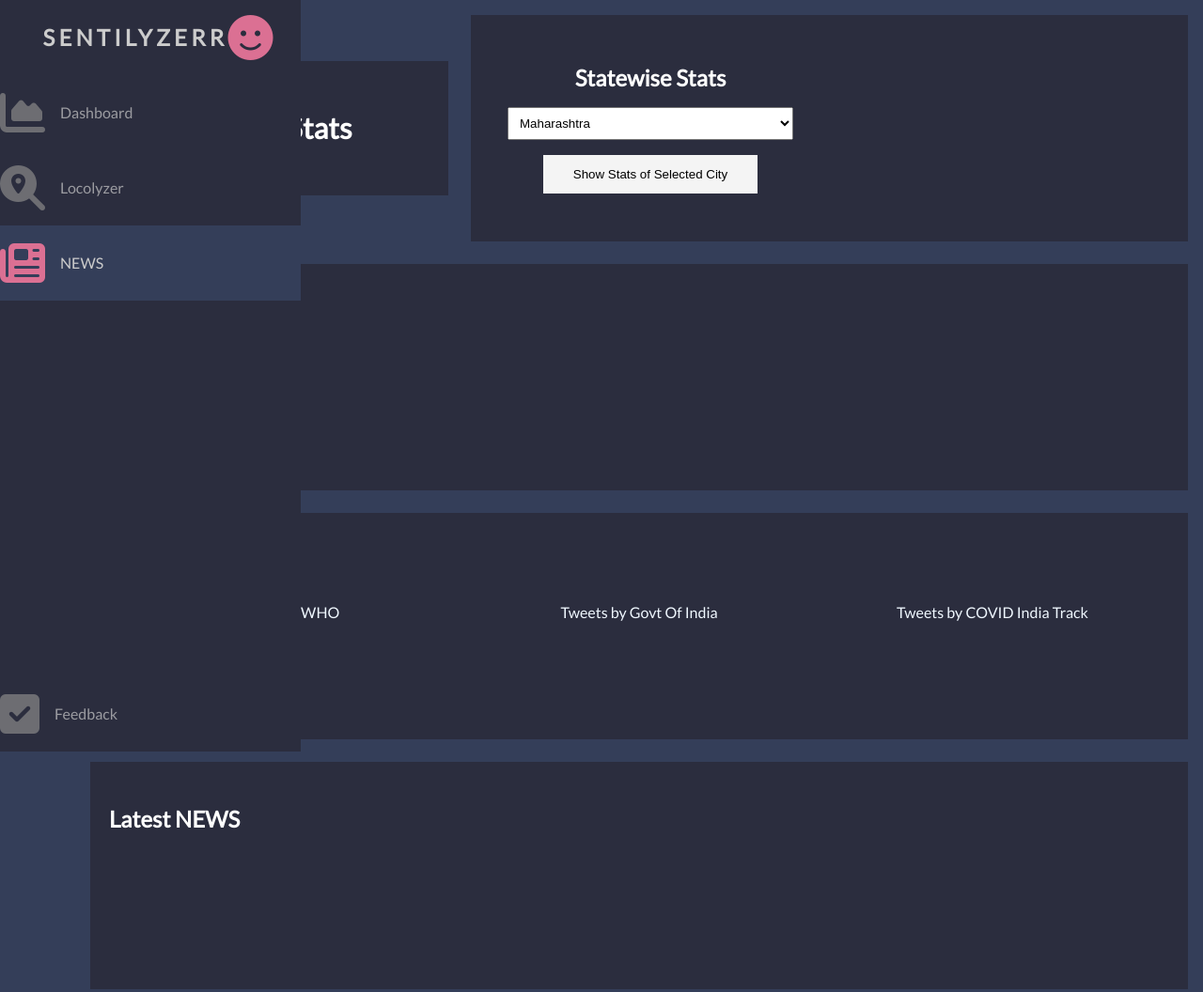
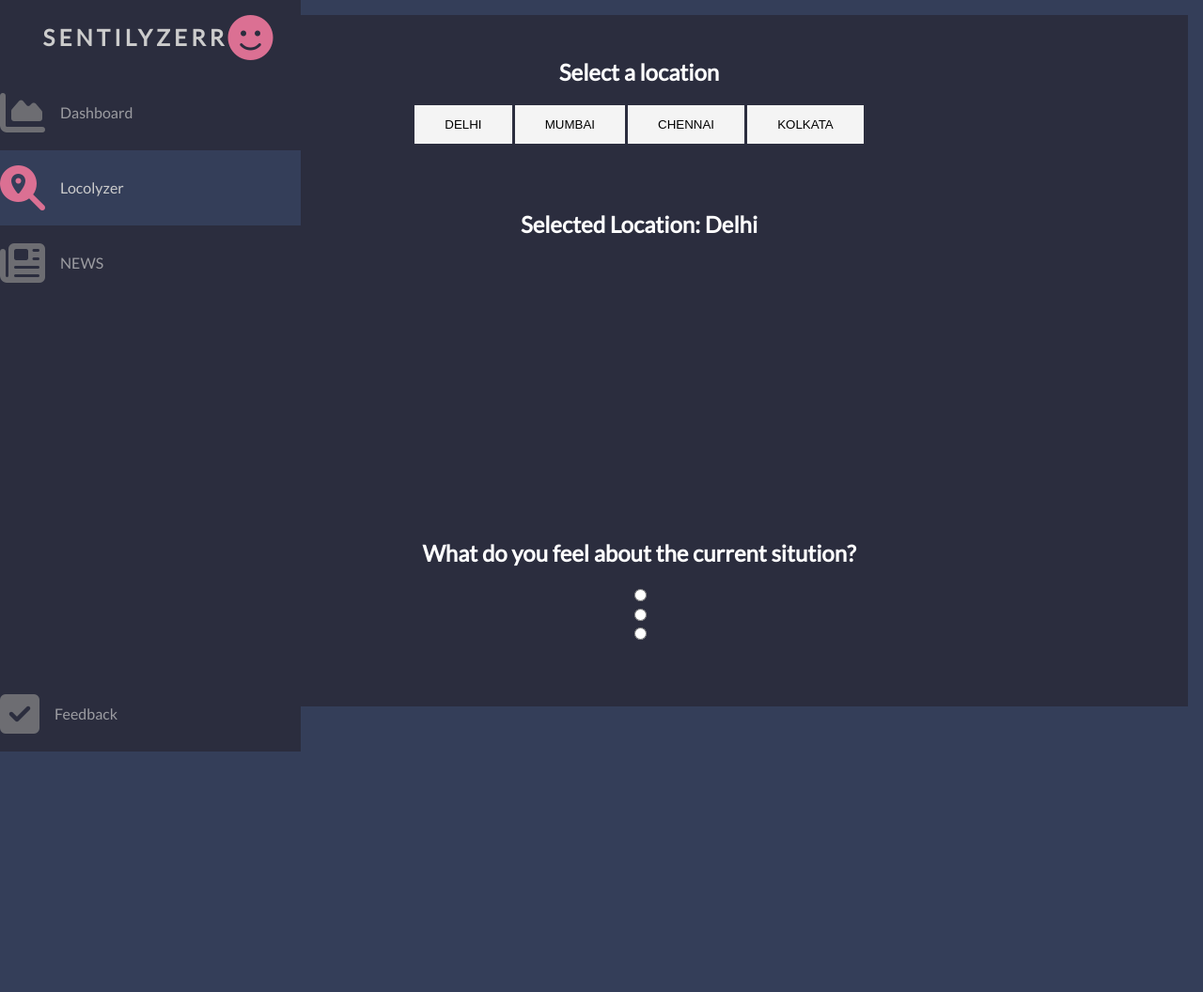
Before and after one commit to SmartPracticeschool/SBSPS-Challenge-2671-Sentiment-analysis-of-COVID-19-tweets-Visualization-dashboard, a plain HTML site: page public/locolyzer.html in a window 1280 px wide. Shown: the top 1056 px of the page at 94% size. After the commit the page ends 800 px from the top, so only its background shows below. Drawn offline with nearby package versions, Linux system fonts and the light colour scheme; files that its build step writes are made by us from their sources; a script that the page names is missing.

Commit message:
Locolyzer Done

```diff
--- a/public/locolyzer.html
+++ b/public/locolyzer.html
@@ -3,14 +3,14 @@
   <head>
     <meta charset="UTF-8" />
     <meta name="viewport" content="width=device-width, initial-scale=1.0" />
-    <!-- Font Awesome CDN : for the Icons used -->
+    <!-- Font Awesome CDN: for the Icons used -->
     <script
       src="https://kit.fontawesome.com/c0455e0533.js"
       crossorigin="anonymous"
     ></script>
-    <!-- ApexCharts CDN: required for the plotting of charts -->
+    <!-- ApexCharts CDN: required for plotting charts -->
     <script src="https://cdn.jsdelivr.net/npm/apexcharts"></script>
-    <!-- Link to the CSS File -->
+    <!-- Link to CSS File -->
     <link rel="stylesheet" href="./css/style.css" />
     <!-- Favicon -->
     <link rel="shortcut icon" type="image/x-icon" href="./favicon.ico" />
@@ -36,14 +36,14 @@
         </li>
         <!-- LOCATION-WISE ANALYSIS PAGE LINK -->
         <li class="nav-item">
-          <a href="./locolyzer.html" class="nav-link">
+          <a href="#" class="nav-link current">
             <i class="fas fa-search-location fa-3x"></i>
             <span class="link-text">Locolyzer</span>
           </a>
         </li>
         <!-- LATEST NEWS PAGE LINK -->
         <li class="nav-item">
-          <a href="#" class="nav-link current">
+          <a href="./news.html" class="nav-link">
             <i class="fas fa-newspaper fa-3x"></i>
             <span class="link-text">NEWS</span>
           </a>
@@ -57,136 +57,78 @@
         </li>
       </ul>
     </nav>
-
-    <!-- MAIN CONTENT OF THE PAGE -->
-    <main id="news">
-      <!-- SECTION-A: OVERALL AND STATEWISE STATS -->
+    <!-- Main content of Locolyzer Page -->
+    <main id="loco">
+      <!-- Section A: Location Selection Section -->
       <section class="section-a">
-        <div class="total card text-center">
-          <h2 class="text-center">Overall Stats</h2>
-          <div class="tconfirmed"></div>
-          <div class="tdeaths"></div>
-          <div class="tactive"></div>
-          <div class="trecovered"></div>
-        </div>
-
-        <div class="statewise card">
-          <form class="text-center">
-            <h2 style="margin: 0;">Statewise Stats</h2>
-            <select id="mySelect" style="padding: 0.5rem;" class="my-1">
-              <option>Maharashtra</option>
-              <option>Tamil Nadu</option>
-              <option>Delhi</option>
-              <option>Gujarat</option>
-              <option>Uttar Pradesh</option>
-              <option>Rajasthan</option>
-              <option>West Bengal</option>
-              <option>Madhya Pradesh</option>
-              <option>Haryana</option>
-              <option>State Unassigned</option>
-              <option>Karnataka</option>
-              <option>Andhra Pradesh</option>
-              <option>Bihar</option>
-              <option>Telangana</option>
-              <option>Jammu and Kashmir</option>
-              <option>Assam</option>
-              <option>Odisha</option>
-              <option>Punjab</option>
-              <option>Kerala</option>
-              <option>Uttarakhand</option>
-              <option>Chhattisgarh</option>
-              <option>Jharkhand</option>
-              <option>Tripura</option>
-              <option>Ladakh</option>
-              <option>Goa</option>
-              <option>Himachal Pradesh</option>
-              <option>Manipur</option>
-              <option>Chandigarh</option>
-              <option>Puducherry</option>
-              <option>Nagaland</option>
-              <option>Mizoram</option>
-              <option>Arunachal Pradesh</option>
-              <option>Sikkim</option>
-              <option>Dadra and Nagar Haveli and Daman and Diu</option>
-              <option>Andaman and Nicobar Islands</option>
-              <option>Meghalaya</option>
-              <option>Lakshadweep</option>
-            </select>
+        <div class="card text-center">
+          <h2>Select a location</h2>
+          <div class="locogrid">
             <input
+              type="button"
+              onclick="changeToDelhi()"
+              value="DELHI"
               class="btn-light"
+            />
+            <input
               type="button"
-              onclick="changeText()"
-              value="Show Stats of Selected City"
+              onclick="changeToMumbai()"
+              value="MUMBAI"
+              class="btn-light"
             />
-          </form>
-          <div class="stats">
-            <div class="state"></div>
-            <div class="confirmed"></div>
-            <div class="deaths"></div>
-            <div class="active"></div>
-            <div class="recovered"></div>
+            <input
+              type="button"
+              onclick="changeToChennai()"
+              value="CHENNAI"
+              class="btn-light"
+            />
+            <input
+              type="button"
+              onclick="changeToKolkata()"
+              value="KOLKATA"
+              class="btn-light"
+            />
           </div>
         </div>
       </section>
-
-      <!-- SECTION-B: TIME-SERIES CHART -->
-      <section class="section-b card">
-        <div id="timeseries"></div>
-      </section>
-
-      <!-- SECTION-C: LATEST TWEETS -->
-      <section class="section-c card">
-        <h2>Latest Tweets</h2>
-        <div class="tweets text-center">
-          <div class="tweet">
-            <a
-              style="color: aliceblue;"
-              class="twitter-timeline"
-              data-width="350"
-              data-height="400"
-              data-theme="dark"
-              data-chrome="nofooter noborders noscrollbar"
-              href="https://twitter.com/WHO?ref_src=twsrc%5Etfw"
-              >Tweets by WHO</a
-            >
-          </div>
-          <div class="tweet">
-            <a
-              style="color: aliceblue;"
-              class="twitter-timeline"
-              data-width="350"
-              data-height="400"
-              data-theme="dark"
-              data-chrome="nofooter noborders noscrollbar"
-              href="https://twitter.com/govtofindia_"
-              >Tweets by Govt Of India</a
-            >
-          </div>
-          <div class="tweet">
-            <a
-              style="color: aliceblue;"
-              class="twitter-timeline"
-              data-width="350"
-              data-height="400"
-              data-theme="dark"
-              data-chrome="nofooter noborders noscrollbar"
-              href="https://twitter.com/COVIDIndiaTrack"
-              >Tweets by COVID India Track</a
-            >
+      <!-- Section B: Selected Location Details -->
+      <section class="section-b">
+        <div class="card">
+          <h2 id="selectedloc" class="text-center">Selected Location: Delhi</h2>
+          <div class="sparkboxes">
+            <div class="box box1">
+              <div class="details">
+                <h3>POSITIVE</h3>
+              </div>
+              <div id="spark4"></div>
+            </div>
+            <div class="box box2">
+              <div class="details">
+                <h3>NEUTRAL</h3>
+              </div>
+              <div id="spark5"></div>
+            </div>
+            <div class="box box3">
+              <div class="details">
+                <h3>NEGATIVE</h3>
+              </div>
+              <div id="spark6"></div>
+            </div>
           </div>
         </div>
       </section>
-
-      <!-- SECTION-D: LATEST NEWS -->
-      <section class="section-d card">
-        <h2 style="margin-bottom: 3.5rem;">Latest NEWS</h2>
-        <div class="newsgrid">
-          <div id="news1"></div>
-          <div id="news2"></div>
-          <div id="news3"></div>
+      <!-- Section C: Datewise analysis of last 14 days BAR GRAPH according to the location -->
+      <section class="section-c">
+        <div class="card">
+          <div id="loco-datewise"></div>
         </div>
       </section>
-
+      <!-- Section D: Datewise analysis of last 14 days LINE GRAPH according to the location -->
+      <section class="section-d">
+        <div class="card">
+          <div id="loco-linez"></div>
+        </div>
+      </section>
       <!-- Feedback Footer -->
       <footer id="feedback" class="footer card">
         <h2 class="text-center">
@@ -227,18 +169,11 @@
       integrity="sha256-CSXorXvZcTkaix6Yvo6HppcZGetbYMGWSFlBw8HfCJo="
       crossorigin="anonymous"
     ></script>
-
-    <!-- TWITTER WIDGET SCRIPT -->
-    <script
-      async
-      src="https://platform.twitter.com/widgets.js"
-      charset="utf-8"
-    ></script>
-    <!-- NEWS.JS SCRIPT -->
-    <script src="./js/news.js"></script>
+    <!-- Locolyzer Script -->
+    <script src="./js/locolyzer.js"></script>
     <!-- SMOOTH SCROLLING SCRIPT -->
     <script src="./js/smooth.js"></script>
-    <!-- FEEDBACK SCRIPT -->
+    <!-- Feedback Script -->
     <script src="./js/feedback.js"></script>
   </body>
 </html>
```
